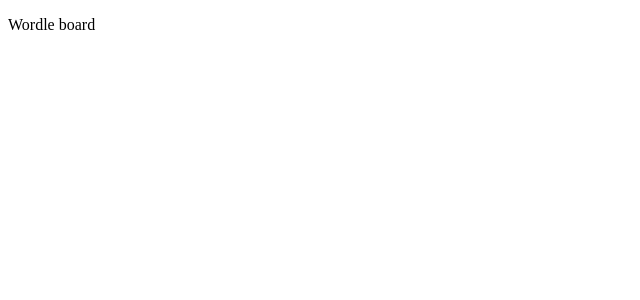
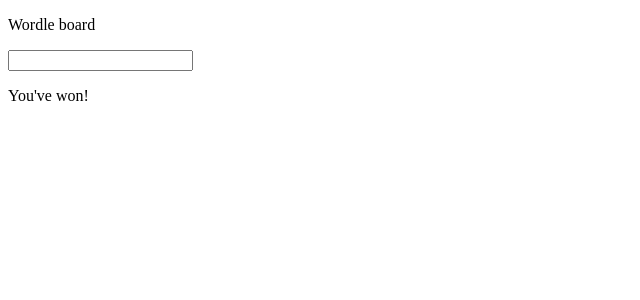
Before and after one commit to Miles0908/wordle, a Vue app: page / in a window 1280 px wide. Shown: the top 300 px of the page, without its empty margins (0-640 px from the left). Built offline with nearby package versions, Linux system fonts and the light colour scheme.

Commit message:
renders victory message test

```diff
--- a/src/App.vue
+++ b/src/App.vue
@@ -3,7 +3,7 @@
 </script>
 
 <template>
-  <WordleBoard msg="Wordle board" />
+  <WordleBoard msg="Wordle board"  word-of-the-day="You did it!"/>
 </template>
 
 <style scoped>
--- a/src/components/WordleBoard.vue
+++ b/src/components/WordleBoard.vue
@@ -1,9 +1,12 @@
 <script setup lang="ts">
 
-defineProps<{ msg: string }>()
+defineProps<{ msg: string, wordOfTheDay?: string }>()
 
 </script>
 
 <template>
   <p>{{ msg }}</p>
+  <input type="text">
+  <!-- <p>{{ wordOfTheDay }}</p> -->
+   <p>You've won!</p>
 </template>
```
Also changed, not shown: 1 other file (tests, documents, lock files or other folders).
